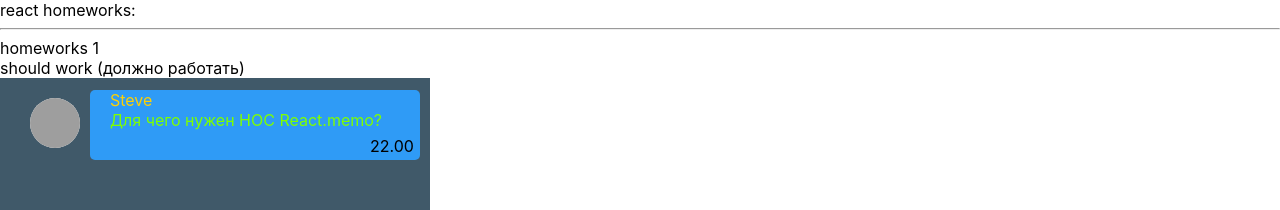
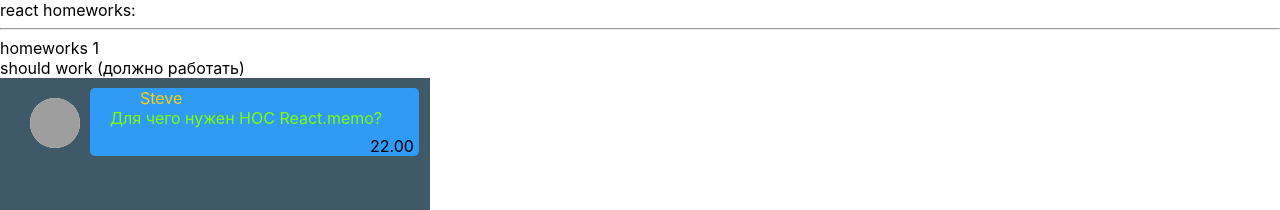
Before and after one commit to Reegulus/simple-react-homeworks, a React (Create React App) app: page / in a window 1280 px wide. Shown: the top 210 px of the page. Built offline with nearby package versions, Linux system fonts and the light colour scheme; grey boxes are pictures that could not be loaded.

Commit message:
HW1. Message.module.css layout/ доработал css

```diff
--- a/src/p2-homeworks/h1/HW1.tsx
+++ b/src/p2-homeworks/h1/HW1.tsx
@@ -13,7 +13,7 @@ function HW1() {
 
             <Message
                 name={"Steve"}
-                message={'Для чего нужен HOC React.memo?'}
+                message={'Для чего нужен HOC React.memo? '}
                 time={'22.00'}
             />
 
--- a/src/p2-homeworks/h1/Message.module.css
+++ b/src/p2-homeworks/h1/Message.module.css
@@ -15,22 +15,24 @@ display: flex;
 
 .block_content {
     /*display: flex;*/
-    width: 330px;
-    height: 70px;
+    width: max-content;
+    height: max-content;
     background-color: #2f9bf6;
-    margin: 12px 0 0 10px;
+    margin: 10px 0 0 10px;
     border-radius: 5px;
 }
 .nameItem {
-    margin: 0 0 0 20px;
+    margin: 0 20px 0 50px;
     color: #fdd005;
 }
 
 .messageItem {
-    margin: 0 0 0 20px;
+    margin: 0 20px 0 20px;
     color: chartreuse;
 }
 .timeItem {
-    margin: 6px 0 0 280px;
+    display: flex;
+    justify-content: flex-end;
+    margin: 8px 5px 0 280px;
     color: #000000;
 }
```
